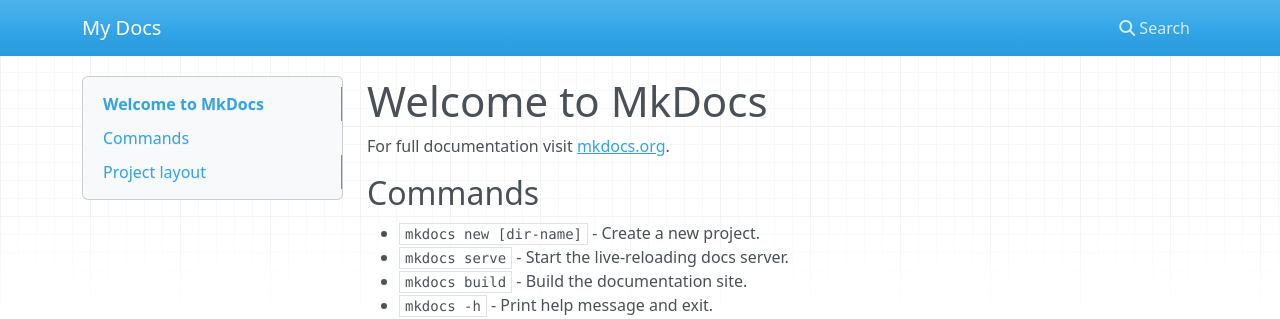
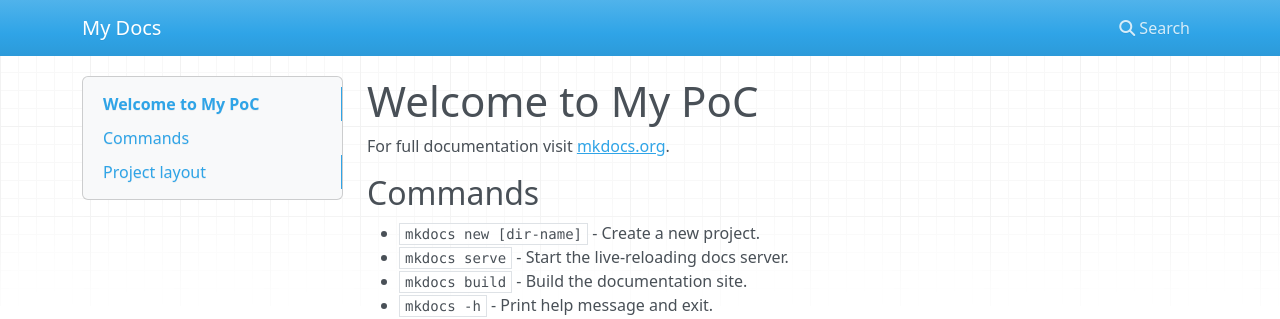
Before and after one commit to browniebroke/poc-mkdocks-gh-deploy-gh-actions, an MkDocs documentation site: the page built from docs/index.md, in a window 1280 px wide. Shown: the top 319 px of the page. Built offline with MkDocs 1.6.1, drawn with Linux system fonts in a browser that asks for light colours; nearby versions of some CDN libraries.

Commit message:
Doc update

```diff
--- a/docs/index.md
+++ b/docs/index.md
@@ -1,4 +1,4 @@
-# Welcome to MkDocs
+# Welcome to My PoC
 
 For full documentation visit [mkdocs.org](https://www.mkdocs.org).
 
```
